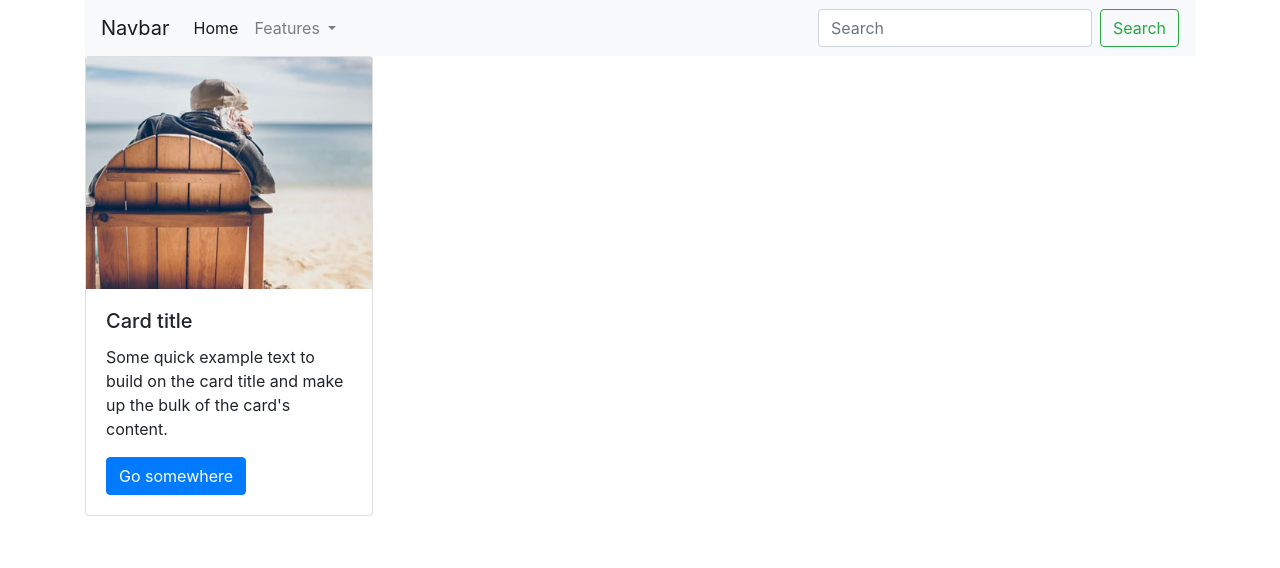
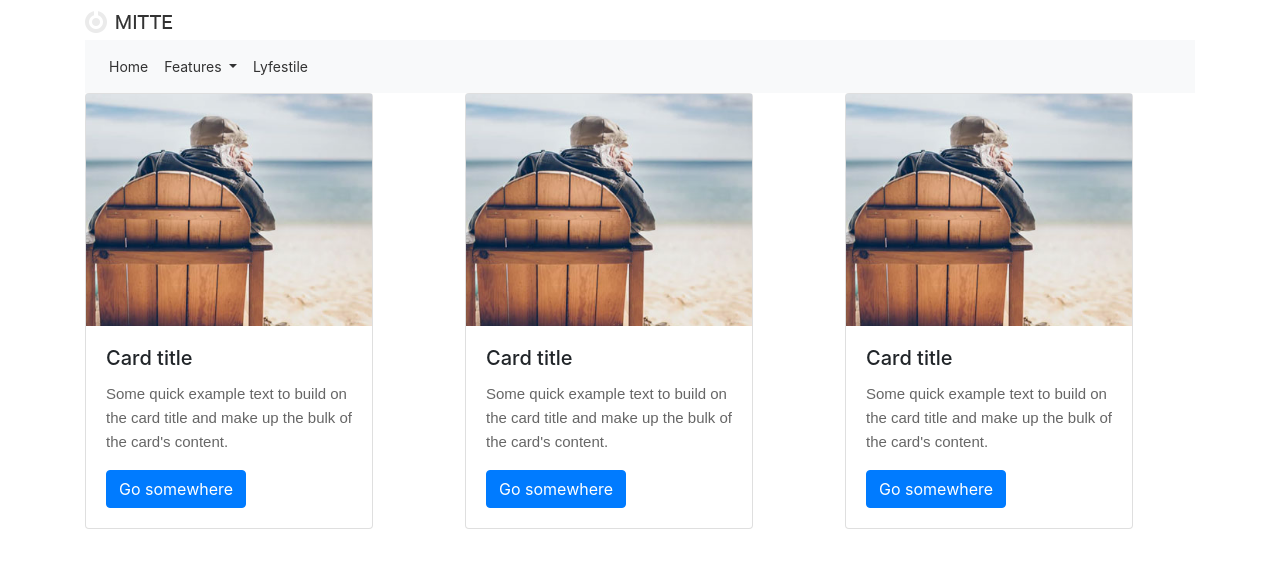
Before and after one commit to JhonathanMusa/practice-web-vue-1, a Vue app: page / in a window 1280 px wide. Shown: the top 568 px of the page. Built offline with nearby package versions, Linux system fonts and the light colour scheme.

Commit message:
adding some cards

```diff
--- a/public/css/style.css
+++ b/public/css/style.css
@@ -0,0 +1,27 @@
+
+
+.navbar{
+    padding: 0;
+}
+
+.navbar-nav{
+    margin-right: -15px;
+}
+
+.navbar-nav > li > a{
+    color: #333 !important;
+    font-size: 14px;
+}
+
+.navbar-nav > li > a:hover{
+    color: red !important;
+}
+
+p{
+    font-size: 15px;
+    color: #666666;
+    font-family: sans-serif;
+    font-weight: 400;
+    line-height: 24px;
+    margin: 0 0 10px;
+}
--- a/public/index.html
+++ b/public/index.html
@@ -5,6 +5,7 @@
     <meta http-equiv="X-UA-Compatible" content="IE=edge" />
     <meta name="viewport" content="width=device-width,initial-scale=1.0" />
     <link rel="icon" href="<%= BASE_URL %>favicon.ico" />
+    <link rel="stylesheet" href="css/style.css">
     <link
       rel="stylesheet"
       href="https://cdn.jsdelivr.net/npm/bootstrap@4.5.3/dist/css/bootstrap.min.css"
--- a/src/App.vue
+++ b/src/App.vue
@@ -1,8 +1,8 @@
 <template>
   <div id="app">
     <div class="container">
+      <a class="navbar-brand" href="#"><img src="logo.png" /></a>
       <nav class="navbar navbar-expand-lg navbar-light bg-light">
-        <a class="navbar-brand" href="#">Navbar</a>
         <button
           class="navbar-toggler"
           type="button"
@@ -41,30 +41,54 @@
                 <a class="dropdown-item" href="#">Something else here</a>
               </div>
             </li>
+            <li class="nav-item active">
+              <a class="nav-link" href="Lifestyle"
+                >Lyfestile <span class="sr-only">(current)</span></a
+              >
+            </li>
           </ul>
-          <form class="form-inline my-2 my-lg-0">
-            <input
-              class="form-control mr-sm-2"
-              type="search"
-              placeholder="Search"
-              aria-label="Search"
-            />
-            <button class="btn btn-outline-success my-2 my-sm-0" type="submit">
-              Search
-            </button>
-          </form>
         </div>
       </nav>
 
+      <div class="row">
+        <div class="col-4">
           <div class="card" style="width: 18rem">
             <img src="upload/blog/c7.jpg" />
             <div class="card-body">
               <h5 class="card-title">Card title</h5>
               <p class="card-text">
-            Some quick example text to build on the card title and make up the
-            bulk of the card's content.
+                Some quick example text to build on the card title and make up
+                the bulk of the card's content.
               </p>
               <a href="#" class="btn btn-primary">Go somewhere</a>
+            </div>
+          </div>
+        </div>
+        <div class="col-4">
+          <div class="card" style="width: 18rem">
+            <img src="upload/blog/c7.jpg" />
+            <div class="card-body">
+              <h5 class="card-title">Card title</h5>
+              <p class="card-text">
+                Some quick example text to build on the card title and make up
+                the bulk of the card's content.
+              </p>
+              <a href="#" class="btn btn-primary">Go somewhere</a>
+            </div>
+          </div>
+        </div>
+        <div class="col-4">
+          <div class="card" style="width: 18rem">
+            <img src="upload/blog/c7.jpg" />
+            <div class="card-body">
+              <h5 class="card-title">Card title</h5>
+              <p class="card-text">
+                Some quick example text to build on the card title and make up
+                the bulk of the card's content.
+              </p>
+              <a href="#" class="btn btn-primary">Go somewhere</a>
+            </div>
+          </div>
         </div>
       </div>
       <router-view />
```
Lines whose indentation alone changed are shown as unchanged.
